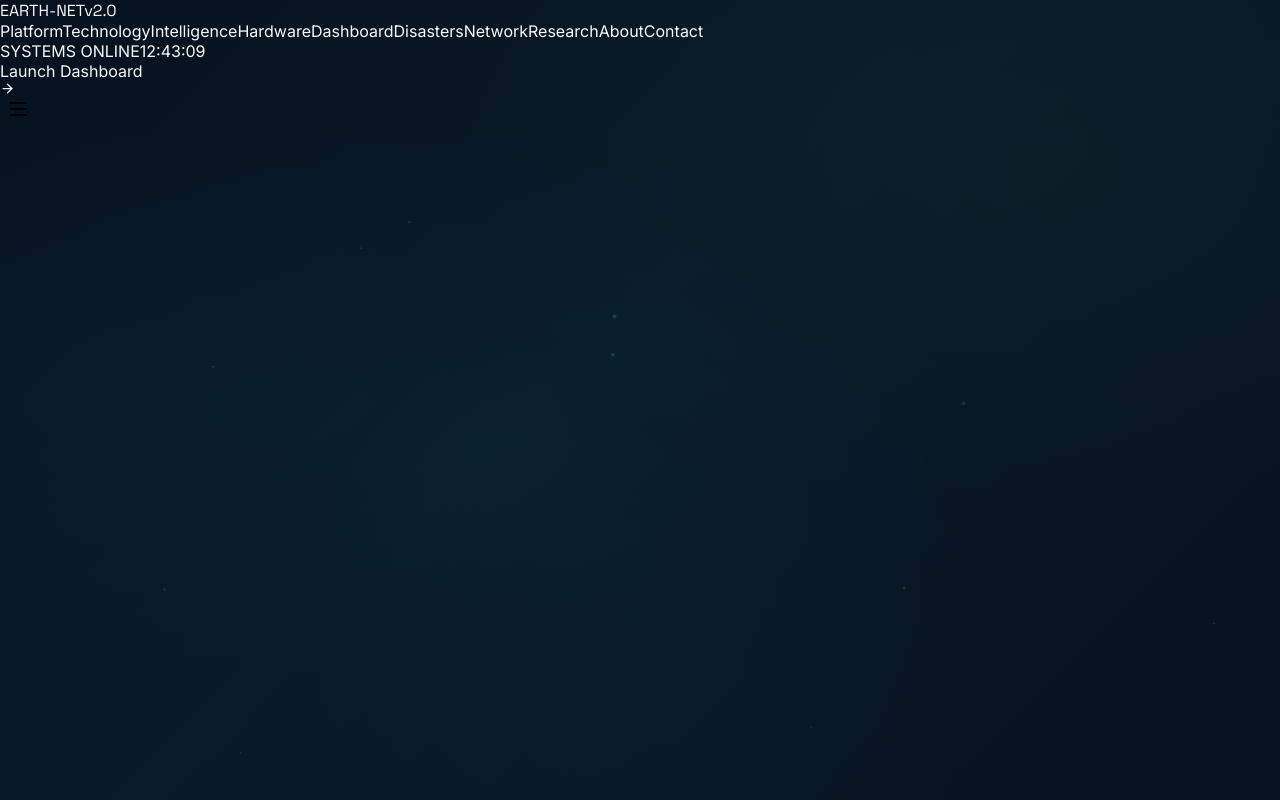
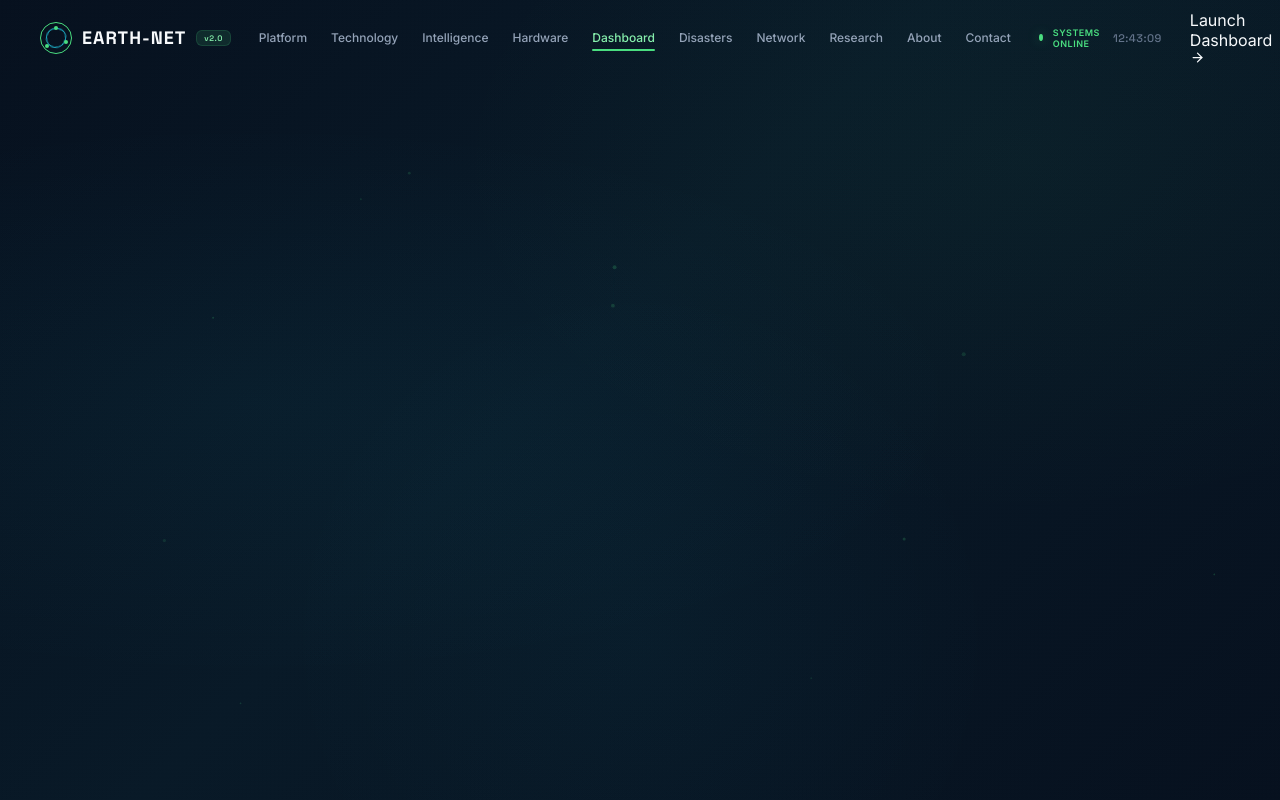
Before and after one commit to SohamMondal88/EARTH-NET, a React (Vite) app: page / in a window 1280 px wide. Shown: the top 800 px of the page. Built offline with nearby package versions, Linux system fonts and the light colour scheme.

Commit message:
Update navbar.css

```diff
--- a/src/styles/components/navbar.css
+++ b/src/styles/components/navbar.css
@@ -1 +1,252 @@
-.nav{isolation:isolate}.mobile-nav{box-shadow:var(--shadow-panel)}
+.nav {
+  height: var(--nav-height);
+  display: flex;
+  align-items: center;
+  gap: 28px;
+  padding: 0 max(32px, calc((100vw - var(--container)) / 2));
+  position: sticky;
+  top: 0;
+  z-index: 20;
+  transition: all var(--transition-base);
+  border-bottom: 1px solid transparent;
+  isolation: isolate;
+}
+
+.nav.scrolled {
+  background: rgba(7, 17, 31, 0.92);
+  backdrop-filter: blur(18px) saturate(1.2);
+  border-bottom: 1px solid var(--line-light);
+  box-shadow: 0 4px 30px rgba(0, 0, 0, 0.3);
+}
+
+.nav-status {
+  display: flex;
+  align-items: center;
+  gap: 10px;
+  margin-left: auto;
+  font-size: 10px;
+  color: var(--text-500);
+  letter-spacing: 0.5px;
+}
+
+.status-dot {
+  width: 7px;
+  height: 7px;
+  background: var(--earth-400);
+  border-radius: 50%;
+  display: inline-block;
+  animation: pulse-dot 2s ease-in-out infinite;
+  box-shadow: 0 0 12px rgba(74, 222, 128, 0.4);
+}
+
+.status-text {
+  color: var(--earth-400);
+  font-weight: 600;
+  font-size: 9px;
+}
+
+.status-time {
+  color: var(--text-500);
+  font-family: var(--font-display);
+  font-size: 11px;
+  font-weight: 500;
+}
+
+.nav nav {
+  display: flex;
+  align-items: center;
+  gap: 24px;
+  margin-left: auto;
+}
+
+.nav nav a {
+  font-size: 12px;
+  color: var(--text-400);
+  transition: all var(--transition-fast);
+  position: relative;
+  padding: 4px 0;
+  font-weight: 500;
+}
+
+.nav nav a::after {
+  content: '';
+  position: absolute;
+  bottom: -2px;
+  left: 0;
+  width: 0;
+  height: 2px;
+  background: var(--earth-400);
+  transition: width var(--transition-base);
+  border-radius: 1px;
+}
+
+.nav nav a:hover::after,
+.nav nav a.nav-highlight::after {
+  width: 100%;
+}
+
+.nav nav a:hover {
+  color: var(--text-100);
+}
+
+.nav nav a.nav-highlight {
+  color: var(--earth-300);
+}
+
+/* Logo */
+.logo {
+  display: flex;
+  align-items: center;
+  gap: 10px;
+  font: 700 18px var(--font-display);
+  letter-spacing: 1px;
+  white-space: nowrap;
+  flex-shrink: 0;
+}
+
+.logo > span:last-child span {
+  color: var(--earth-400);
+}
+
+.logo-badge {
+  font-size: 8px;
+  background: rgba(74, 222, 128, 0.12);
+  color: var(--earth-300);
+  padding: 2px 7px;
+  border-radius: var(--radius-sm);
+  letter-spacing: 0.5px;
+  border: 1px solid rgba(74, 222, 128, 0.15);
+  font-weight: 600;
+}
+
+.logo-mark {
+  width: 32px;
+  height: 32px;
+  border: 1.5px solid var(--earth-400);
+  border-radius: 50%;
+  display: block;
+  position: relative;
+  flex-shrink: 0;
+}
+
+.logo-mark::before {
+  content: "";
+  position: absolute;
+  inset: 5px;
+  border: 1px solid var(--cyan-400);
+  border-radius: 45% 55% 50% 50%;
+  transform: rotate(-25deg);
+  animation: spin-slow 20s linear infinite;
+}
+
+.logo-mark i {
+  position: absolute;
+  width: 4px;
+  height: 4px;
+  background: var(--earth-400);
+  border-radius: 50%;
+  z-index: 1;
+}
+
+.logo-mark i:nth-child(1) {
+  top: 3px;
+  left: 13px;
+}
+.logo-mark i:nth-child(2) {
+  bottom: 5px;
+  left: 4px;
+}
+.logo-mark i:nth-child(3) {
+  right: 3px;
+  bottom: 9px;
+}
+
+/* Mobile nav */
+.mobile-nav {
+  box-shadow: var(--shadow-panel);
+}
+
+.mobile-nav .button {
+  margin-top: 8px;
+  width: 100%;
+  justify-content: center;
+}
+
+@media (max-width: 900px) {
+  .nav {
+    padding: 0 22px;
+  }
+
+  .nav nav,
+  .nav-cta,
+  .nav-status {
+    display: none;
+  }
+
+  .menu {
+    display: block;
+  }
+
+  .mobile-nav {
+    position: absolute;
+    top: calc(var(--nav-height) - 6px);
+    left: 15px;
+    right: 15px;
+    background: rgba(9, 24, 39, 0.96);
+    border: 1px solid var(--line-light);
+    padding: 12px;
+    display: grid;
+    gap: 4px;
+    border-radius: var(--radius-md);
+    box-shadow: var(--shadow-panel);
+    backdrop-filter: blur(12px);
+    z-index: 30;
+    animation: slide-up 0.2s ease;
+  }
+
+  .mobile-nav a:not(.button) {
+    padding: 12px 16px;
+    display: flex;
+    justify-content: space-between;
+    color: var(--text-300);
+    font-size: 13px;
+    border-radius: var(--radius-sm);
+    transition: background var(--transition-fast);
+  }
+
+  .mobile-nav a:not(.button):hover {
+    background: rgba(74, 222, 128, 0.06);
+  }
+
+  .mobile-nav .button {
+    margin-top: 8px;
+    width: 100%;
+    justify-content: center;
+  }
+}
+
+@media (max-width: 600px) {
+  .nav {
+    height: var(--nav-height-mobile);
+    padding-inline: 18px;
+  }
+
+  .logo {
+    font-size: 16px;
+  }
+
+  .logo-mark {
+    width: 26px;
+    height: 26px;
+  }
+
+  .logo-badge {
+    display: none;
+  }
+
+  .mobile-nav {
+    top: calc(var(--nav-height-mobile) - 6px);
+    left: 10px;
+    right: 10px;
+  }
+}
```
